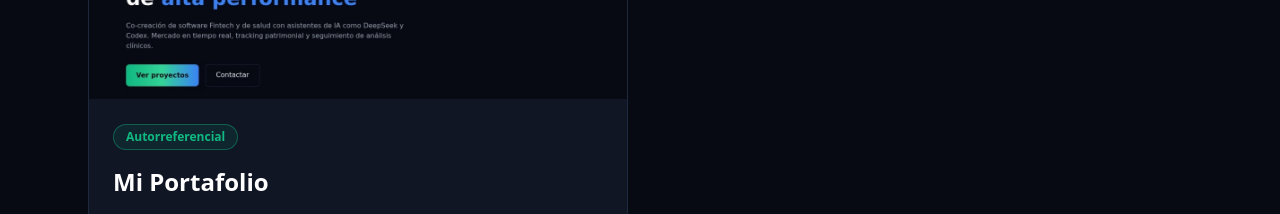
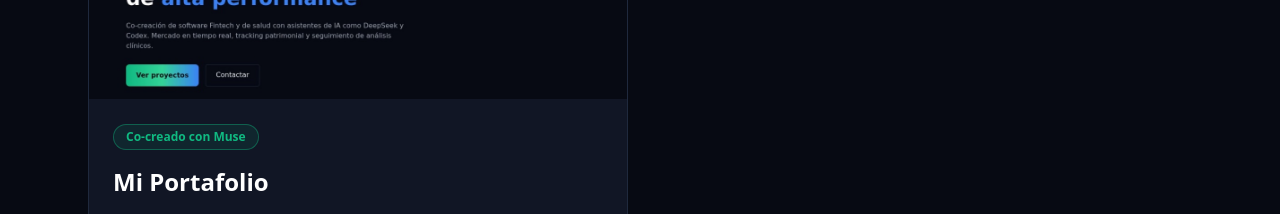
Before and after one commit to razor430/mi-portafolio, a React (Vite) app: page / in a window 1280 px wide. Shown: the part 1960-2174 px from the top of the page. Built offline with nearby package versions, Linux system fonts and the light colour scheme.

Commit message:
Badge portfolio: Co-creado con Muse

```diff
--- a/src/data/projects.js
+++ b/src/data/projects.js
@@ -194,7 +194,7 @@ export const projects = [
   {
     id: 'portfolio',
     title: 'Mi Portafolio',
-    badge: 'Autorreferencial',
+    badge: 'Co-creado con Muse',
     accent: 'deepseek',
     liveUrl: 'https://mi-portafolio-ashy-mu.vercel.app/',
     thumb: '/thumbs/portfolio.jpg',
```
